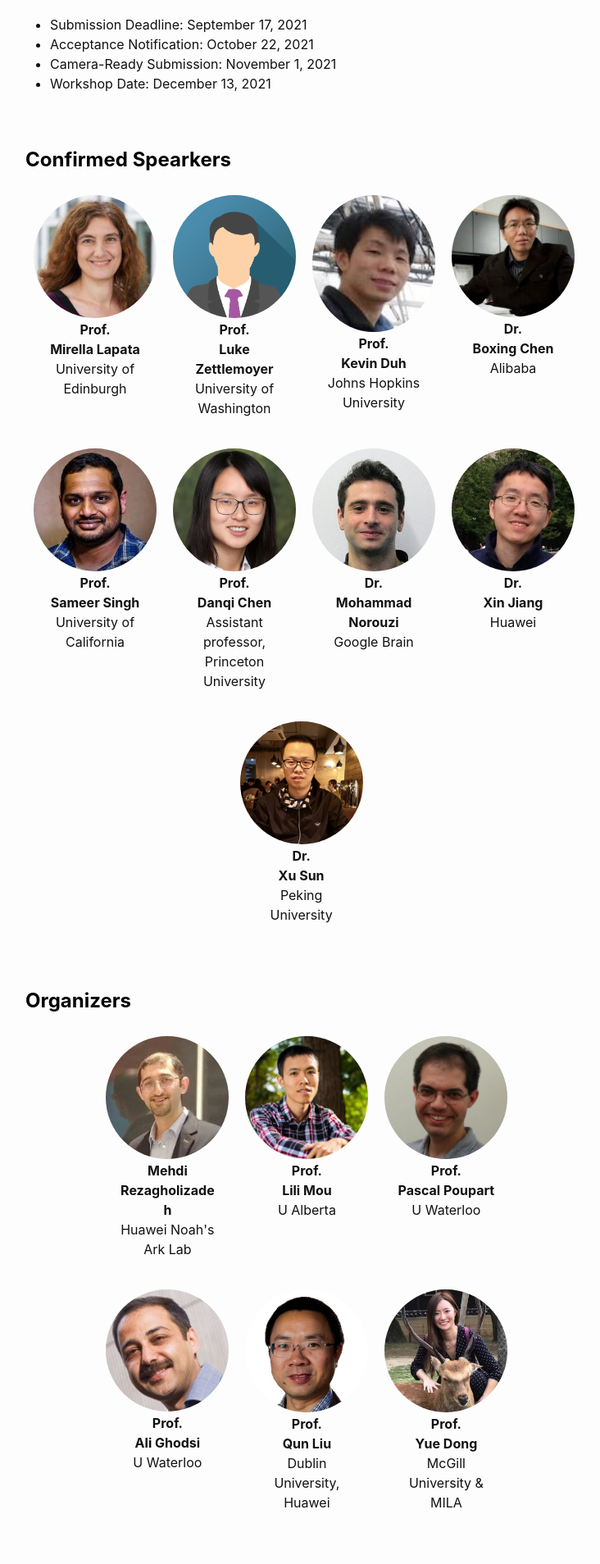
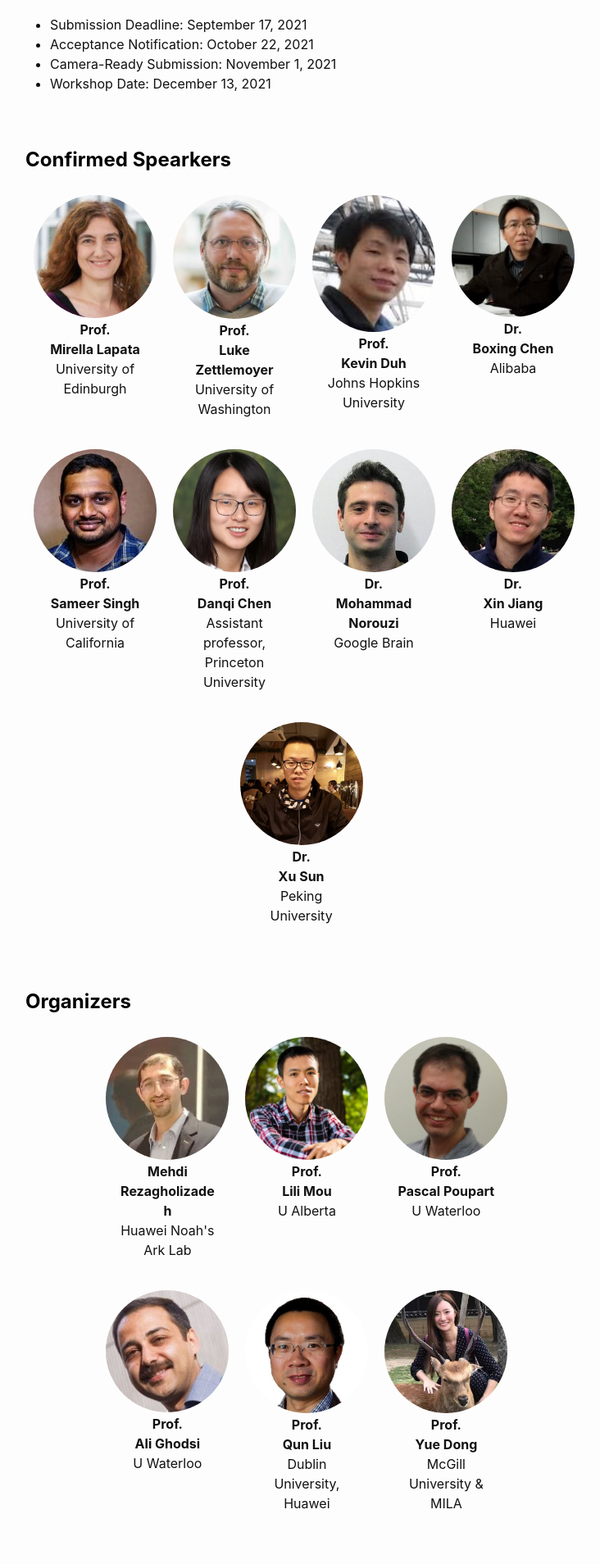
Before and after one commit to newsumm/newsumm.github.io, a Jekyll site: the page built from index.md, in a window 1280 px wide. Shown: the part 783-2691 px from the top of the page at 82% size, without its empty margins (269-1001 px from the left). Built offline with Jekyll 4.4.1, drawn with Linux system fonts in a browser that asks for light colours.

Commit message:
New images and title

```diff
--- a/index.md
+++ b/index.md
@@ -56,7 +56,7 @@ Given the increasing interest in TML, the development of models that takes into
 	  </div>
 	</div>
 	<div class="card column">
-	  <img src="/images/img_avatar.png" alt="Luke Zettlemoyer" style="width:100%; border-radius:50%;">
+	  <img src="/images/zettlemoyer.jpg" alt="Luke Zettlemoyer" style="width:100%; border-radius:50%;">
 	  <div class="container">
 		<center>
 		<h4>
```
